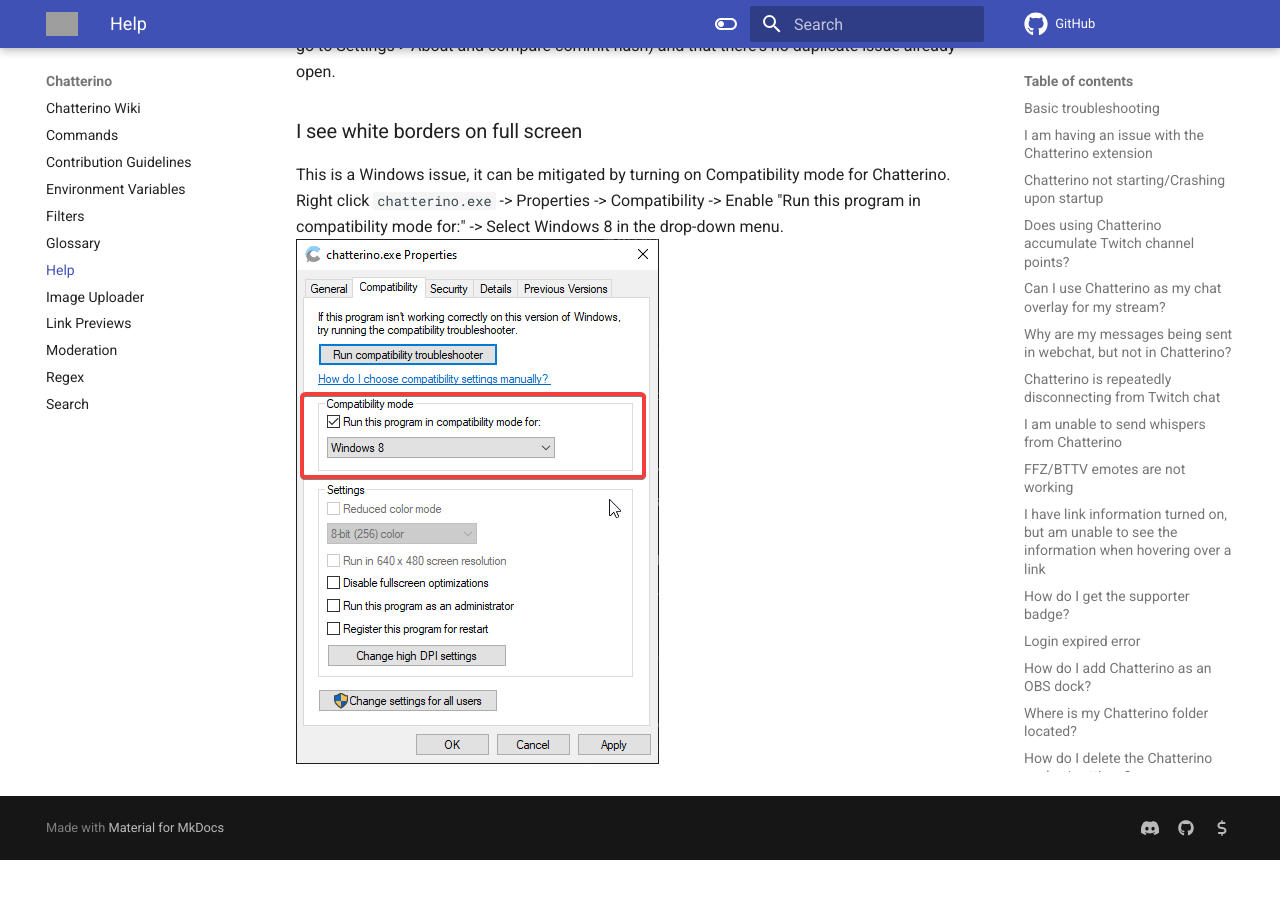
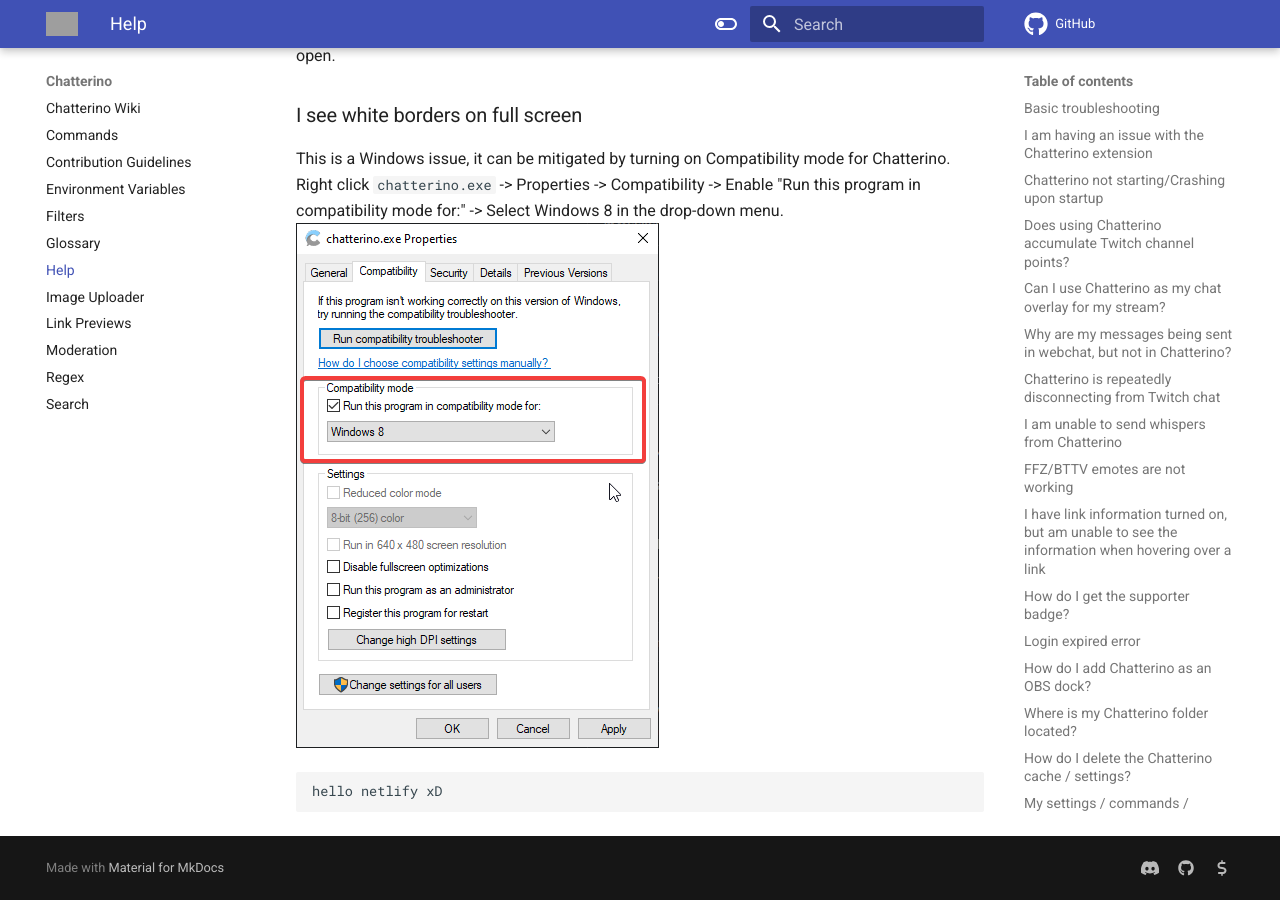
Before and after one commit to Chatterino/wiki, an MkDocs documentation site: the page built from docs/Help.md, in a window 1280 px wide and 900 px high, scrolled down 4646 px. Built offline with MkDocs 1.6.1 and Material for MkDocs 9.7.7, drawn with Linux system fonts in a browser that asks for light colours; comment, search, counter and statistics services are not loaded; before the commit the page ends 5506 px from its top, so only the background shows below that; grey boxes are pictures that could not be loaded.

```diff
--- a/docs/Help.md
+++ b/docs/Help.md
@@ -1,38 +1,43 @@
 Having issues with Chatterino or need general assistance? Check the below troubleshooting below corresponding to your operating system for assistance!
 
-Please search for your problem in the [GitHub Issues][githubissues].  If there
+Please search for your problem in the [GitHub Issues][githubissues]. If there
 is no such issue, please [create a new one][newissue]. If you have more
 questions, feel free to [join the Discord](https://discord.gg/qq7DDxjste).
 
 [githubissues]: https://github.com/Chatterino/chatterino2/issues?q=is%3Aissue+sort%3Aupdated-desc
 [newissue]: https://github.com/Chatterino/chatterino2/issues/new/choose
 
+### Basic troubleshooting
 
-### Basic troubleshooting
 Prior to starting on the below, you should first try the basic troubleshooting steps listed here. These steps can resolve a variety of issues:
 
 - Ensure that your Chatterino is up to date.
 - [Windows] Try running Chatterino in administrator mode.
 - [Windows] Ensure that you have the x64 Visual C++ Redistributables installed **AND** have restarted your PC after installation:
-    - x64: <https://aka.ms/vs/16/release/vc_redist.x64.exe>
-    - Chocolatey: `choco install vcredist140`
+  - x64: <https://aka.ms/vs/16/release/vc_redist.x64.exe>
+  - Chocolatey: `choco install vcredist140`
 
 ### I am having an issue with the Chatterino extension
+
 Chatterino extension issues should be posted [here](https://github.com/Chatterino/chatterino-browser-ext/issues/new).
 
 ### Chatterino not starting/Crashing upon startup
+
 - [Windows] Try running Chatterino in administrator mode.
 - [Windows] Adding Chatterino to your anti-virus/malware whitelist.
 - [Windows] If nothing else works, try resetting your settings using the `Fresh Install` option in the installer.
 
 ### Does using Chatterino accumulate Twitch channel points?
+
 Unfortunately not. This is a limitation due to Twitch using internal APIs for channel points.<br>
 This will however work with most chatbots, as they simply take you being connected to chat as "watching the stream".
 
 ### Can I use Chatterino as my chat overlay for my stream?
+
 You definitely can, but it's not recommended. We suggest using a service similar to [KapChat](https://nightdev.com/kapchat).
 
 ### Why are my messages being sent in webchat, but not in Chatterino?
+
 There's a few things to cover here:
 
 - If your message is not sent in Chatterino, it is likely not sent in webchat either. Webchat renders messages whether they are sent or not, Chatterino will only render the message if it is accepted by the server.
@@ -45,33 +50,40 @@ If all else fails, you may be having connection issues to Twitch or your network
 <!--### Chatterino is failing to connect to chat-->
 
 ### Chatterino is repeatedly disconnecting from Twitch chat
+
 If you are having troubles with Chatterino repeatedly connecting/disconnecting, it is likely due to the large amount of channels you are connected to. The maximum channel limit is usually around the 100 mark, but may differ from user to user.
 Try closing splits in Chatterino in order to fix this.
 
 ### I am unable to send whispers from Chatterino
+
 If you are getting the `Your settings prevent you from sending this whisper` error message, it may be due to:
 
 - You turning on the `Block Whispers from Strangers` option in your [Twitch account security settings](https://www.twitch.tv/settings/security).
 - Your account is too new to be able to whisper users using IRC. If you wish to whisper a user, you must first add the user as a friend, then use the Twitch website to whisper the user. This was an IRC spam protection measure put in place by Twitch. This is not a Chatterino bug.
 
 ### FFZ/BTTV emotes are not working
+
 You need to be logged in to see emotes.
 Try hitting F5 once to manually refresh the emotes.
 
 Chatterino only makes a connection to the necessary APIs to fetch these emotes, if you are still having issues fetching them, then your network may be blocking requests to those APIs.
 
 ### I have link information turned on, but am unable to see the information when hovering over a link
+
 - The server (braize) used to fetch the link information may be down. Braize uptime can be found [here](https://braize.pajlada.com/chatterino/health/uptime).
 - Your network may be having issues connecting to braize. Try restarting your PC and router.
 
 ### How do I get the supporter badge?
+
 Donate €10 to fourtf [here](https://streamelements.com/fourtf/tip) (can be done in multiple donations). You should get your badge automatically after about 5 minutes. Make sure to restart Chatterino if you can't see the badge.
 If you still can't see it, ask fourtf on [Chatterino Discord](https://discord.gg/qq7DDxjste) for assistance.
 
 ### Login expired error
+
 If you're getting the `Login expired for user <user>! Try adding your account again.` error, simply re-add your account and it will start working again.
 
 ### How do I add Chatterino as an OBS dock?
+
 This is not natively supported, but there is a work around:
 
 1. Add a dock into OBS for standard Twitch chat.
@@ -80,6 +92,7 @@ This is not natively supported, but there is a work around:
 4. Move and resize the chat to overlay on top of the standard Twitch chat.
 
 ### Where is my Chatterino folder located?
+
 On **Windows**:
 `%APPDATA%/Chatterino2`
 
@@ -90,14 +103,16 @@ On **Mac**:
 `$HOME/Library/Application Support/chatterino`
 
 ### How do I delete the Chatterino cache / settings?
+
 Navigate to your [Chatterino folder](#where-is-my-chatterino-folder-located) and remove corresponding folders.
 
- * The *Cache* folder contains cached network requests from Chatterino.
- * The *Logs* folder contains chat logs from chats you've had open in Chatterino.
- * The *Misc* folder contains internal information about the current running instance of Chatterino.
- * The *Settings* folder contains any settings you may have configured in Chatterino (e.g. font size, highlight phrases) and your list of channels open.
+- The _Cache_ folder contains cached network requests from Chatterino.
+- The _Logs_ folder contains chat logs from chats you've had open in Chatterino.
+- The _Misc_ folder contains internal information about the current running instance of Chatterino.
+- The _Settings_ folder contains any settings you may have configured in Chatterino (e.g. font size, highlight phrases) and your list of channels open.
 
 ### My settings / commands / window layout are not saving
+
 This is usually a case because Chatterino is unable to save settings on your disk. To fix that, try following steps:
 
 1. Run Chatterino as Administrator.
@@ -108,25 +123,32 @@ This is usually a case because Chatterino is unable to save settings on your dis
 ### What is nightly and how to use / install it
 
 ##### Overview
+
 Nightly is a "developer release" of Chatterino. It is released every time there's a new change added to source code. It includes some features that may not be available in the latest stable release.
 
 ##### Installation
+
 1. Go to [nightly release page](https://github.com/Chatterino/chatterino2/releases/tag/nightly-build) on GitHub.
 1. Download nightly:
-    - For **Windows** download `test-cmake-chatterino-windows-x86-64.zip`
-    - For **Linux** download `test-cmake-Chatterino-x86_64.AppImage`
-    - For **Mac** download `test-cmake-chatterino-osx.dmg`
+   - For **Windows** download `test-cmake-chatterino-windows-x86-64.zip`
+   - For **Linux** download `test-cmake-Chatterino-x86_64.AppImage`
+   - For **Mac** download `test-cmake-chatterino-osx.dmg`
 1. Install nightly:
-    - On **Windows**, right click the archive > `Extract All` > `Extract` (Override files if prompted). Open the newly extracted folder and create a shortcut for the `chatterino.exe` file to the Desktop for easy access.
-    - On **Linux**, open up the download directory in your terminal and execute the following command `chmod +x test-cmake-Chatterino-x86_64.AppImage && sudo mv test-cmake-Chatterino-x86_64.AppImage /usr/local/bin`
-    - On **Mac**, open the dmg file and drag Chatterino into the Applications folder.
+   - On **Windows**, right click the archive > `Extract All` > `Extract` (Override files if prompted). Open the newly extracted folder and create a shortcut for the `chatterino.exe` file to the Desktop for easy access.
+   - On **Linux**, open up the download directory in your terminal and execute the following command `chmod +x test-cmake-Chatterino-x86_64.AppImage && sudo mv test-cmake-Chatterino-x86_64.AppImage /usr/local/bin`
+   - On **Mac**, open the dmg file and drag Chatterino into the Applications folder.
 
 ##### Updating
+
 Nightly ignores version checking and it will not attempt to update on its own. Because of that it will not notify you when a new stable update is available. To update, repeat steps above. If you want to switch back to stable release, download and install it from [Chatterino's website](https://chatterino.com/#downloads).
 
 ##### Issues
+
 Since nightly is a testing release, it may be a little unstable. If you find any bugs, make sure to report an issue on [GitHub](https://github.com/Chatterino/chatterino2/issues/new/choose). Before opening an issue make sure you're on latest nightly (to check it, go to Settings > About and compare commit hash) and that there's no duplicate issue already open.
 
 ### I see white borders on full screen
+
 This is a Windows issue, it can be mitigated by turning on Compatibility mode for Chatterino. Right click `chatterino.exe` -> Properties -> Compatibility -> Enable "Run this program in compatibility mode for:" -> Select Windows 8 in the drop-down menu.
 ![Change to Windows 8 in Properties Tab](images/help/borders.png)
+
+    hello netlify xD
```
